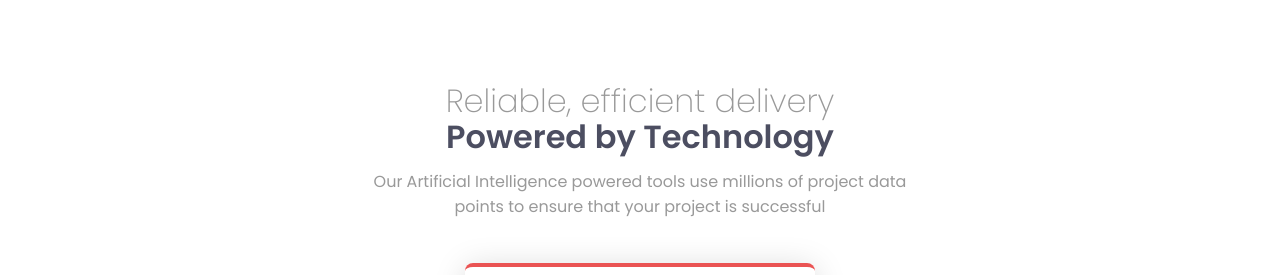
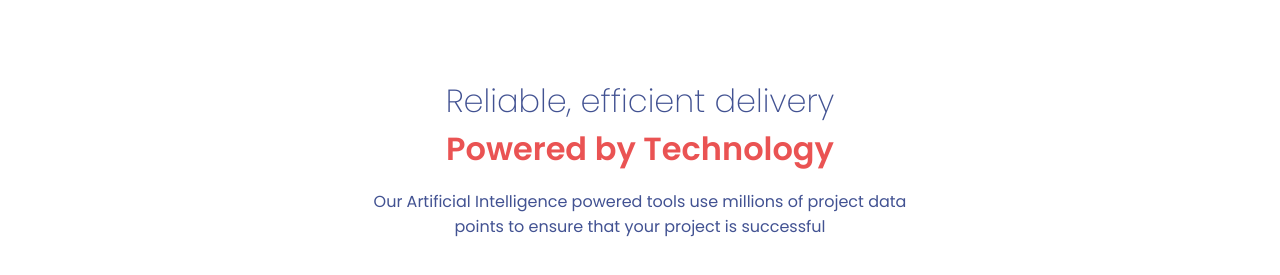
Before and after one commit to casserole27/FMfourcardfeaturesection, a plain HTML site: page index.html in a window 1280 px wide. Shown: the top 275 px of the page. Drawn offline with Linux system fonts and the light colour scheme.

Commit message:
Accessibility issue update
I changed the colors due to accessibility/contrast issues, and then I changed a headline text color to create more visual interest. Also cleaned up padding issues around the headlines.

```diff
--- a/fourcard.css
+++ b/fourcard.css
@@ -12,9 +12,9 @@ September 2022
 --primary-orange: hsl(34, 97%, 64%);
 --primary-blue: hsl(212, 86%, 64%);
 
---neutral-very-dark-blue: hsl(234, 12%, 34%);
+--neutral-very-dark-blue: #17205e;
 /* --neutral-grayish-blue: hsl(229, 6%, 66%); */ /*! Contrast too low via accessibility checker */
---neutral-grayish-blue: #999;
+--neutral-grayish-blue: #425292;
 --neutral-very-light-gray: hsl(0, 0%, 98%);
 
 --br: .5rem;
@@ -62,8 +62,14 @@ h2 {
     line-height: 2rem;
     font-weight: 600;
     text-align: center;
-    color: var(--neutral-very-dark-blue);
-    padding-top: 0.25rem;
+    color: var(--primary-red);
+    /*! I changed the color of this headline to the "primary red".
+    /* ! The colors of the lighter-colored "neutral grayish blue" text
+    /*! needed to be changed due to accessibility issues in contrast.
+    /*! By making them a darker "neutral grayish blue,"
+    /*! I felt that more visual interest needed to be added to the text. */
+    /* color: var(--neutral-very-dark-blue); */
+    padding-top: 1rem;
 }
 
 .description {
@@ -72,9 +78,11 @@ h2 {
     font-weight: 400;
     text-align: center;
     color: var(--neutral-grayish-blue);
-    padding-top: 1rem;
-    padding-bottom: 2.75rem;
+    padding-top: 1.5rem;
+    padding-bottom: 4rem;
 }
+
+
 
 /******* HEADLINE CONTAINER *******/
 
```
Also changed, not shown: index.html (line endings or trailing spaces).
